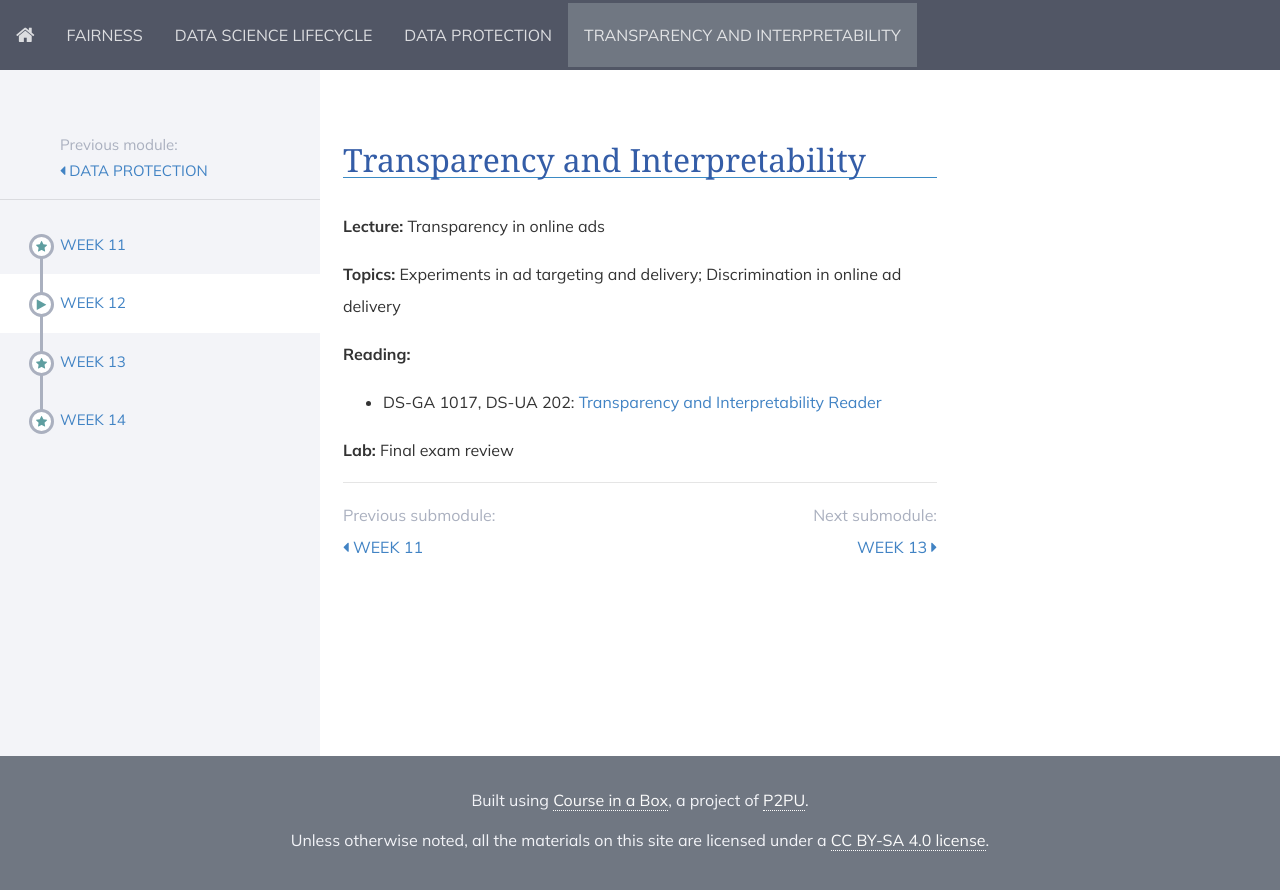
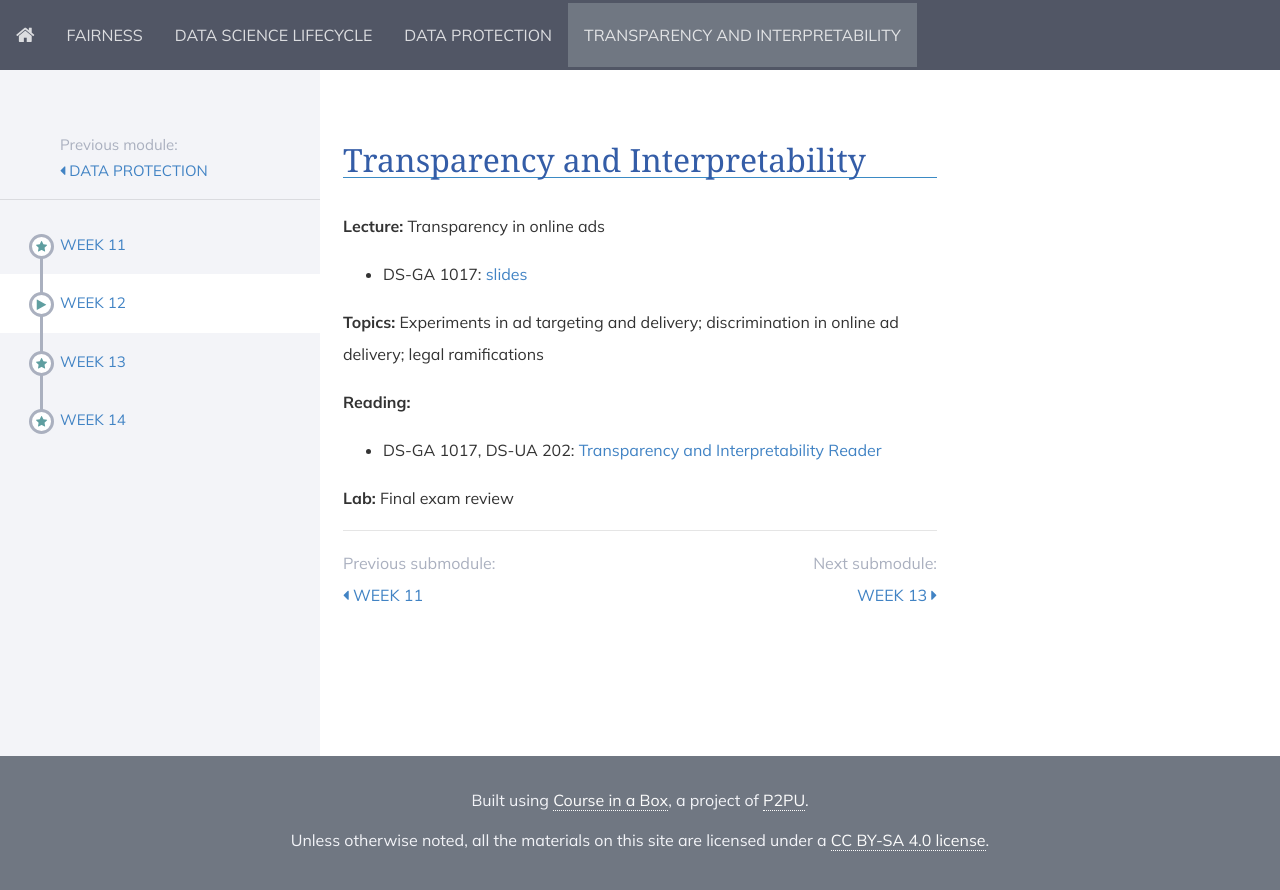
Before and after one commit to DataResponsibly/rds24, a Jekyll site: the page built from modules/transparency_and_interpretability/_posts/2000-01-02-week12.md, in a window 1280 px wide. Shown: the top 890 px of the page. Built offline with Jekyll 4.4.1, drawn with Linux system fonts in a browser that asks for light colours; nearby versions of some CDN libraries.

Commit message:
Update 2000-01-02-week12.md

```diff
--- a/modules/transparency_and_interpretability/_posts/2000-01-02-week12.md
+++ b/modules/transparency_and_interpretability/_posts/2000-01-02-week12.md
@@ -6,9 +6,9 @@ title: Week 12
 
 **Lecture:** Transparency in online ads
 
-<!-- * DS-GA 1017: [transparency in online ad delivery slides](../../../assets/12_transparency_ads.pdf) -->
+* DS-GA 1017: [slides](../../../assets/12_Transparency_Ads_1017.pdf)
 
-**Topics:** Experiments in ad targeting and delivery; Discrimination in online ad delivery
+**Topics:** Experiments in ad targeting and delivery; discrimination in online ad delivery; legal ramifications
 
 **Reading:**
 
```
